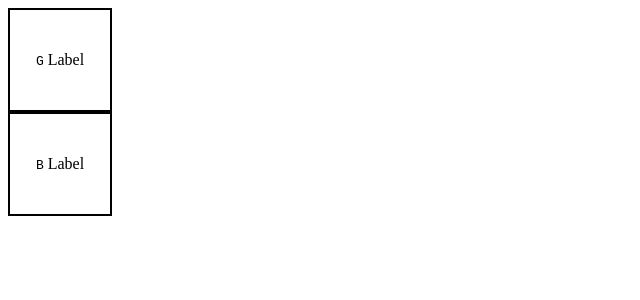
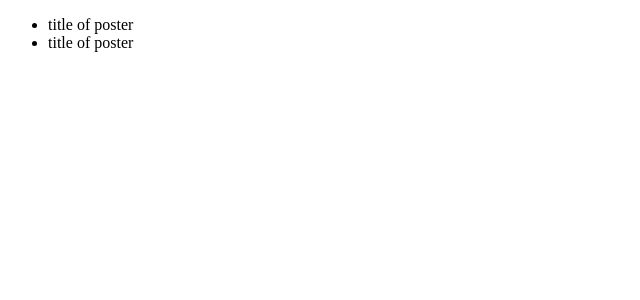
Before and after one commit to cassiegzzz/drumkit, a Jekyll site: the page built from README.md, in a window 1280 px wide. Shown: the top 300 px of the page, without its empty margins (0-640 px from the left). Built offline with Jekyll 4.4.1, drawn with Linux system fonts in a browser that asks for light colours; our own code applies the rules of GitHub Pages for plain Markdown files.

Commit message:
Update default.html

```diff
--- a/_layouts/default.html
+++ b/_layouts/default.html
@@ -43,20 +43,15 @@ function removeTransition(e) {
 <body>
 
 <!-- Keys -->
-<div class="keys">
-    <div data-key="71" class="key">
-      <kbd>G</kbd>
-      <span class="sound">Label</span>
-    </div>
-</div>
-<div class="keys">
-    <div data-key="66" class="key">
-      <kbd>B</kbd>
-      <span class="sound">Label</span>
-    </div>
-</div>
+    <ul>
+{% for post in site.posts %}
 
-<!-- Sounds -->
+        <li> title of poster </li>
+
+{% endfor %}
+
+     </ul>
+        <!-- Sounds -->
 <audio data-key="71" src="https://s3-us-west-2.amazonaws.com/s.cdpn.io/1145795/clap.wav"></audio>
 <audio data-key="66" src="https://s3-us-west-2.amazonaws.com/s.cdpn.io/1147877/boom.wav"></audio>
 
```
